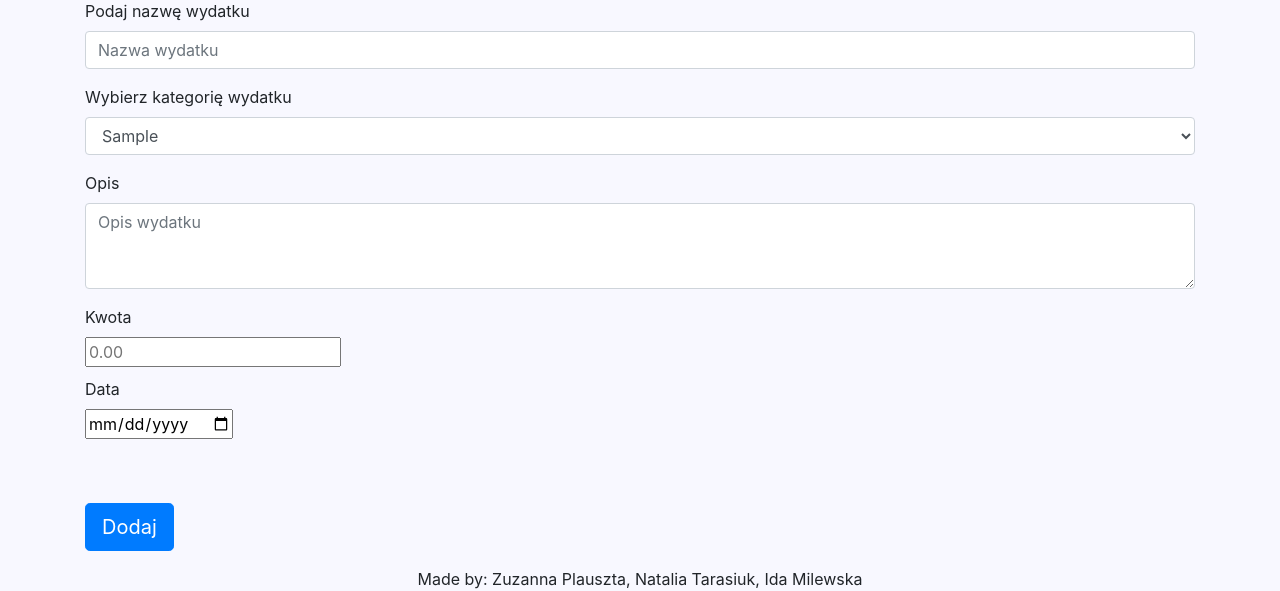
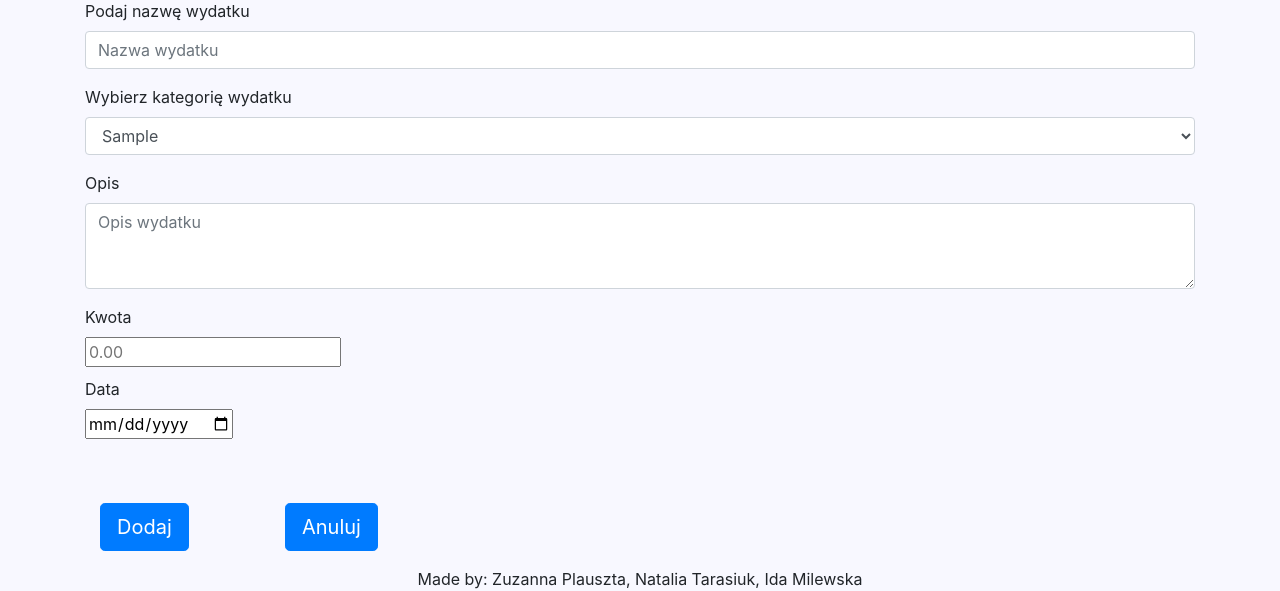
Before and after one commit to natka853/budzet_d, a Django app: page /dodajWydatek/ in a window 1280 px wide. Shown: the part 236-827 px from the top of the page. Run offline with Django 3.2, Linux system fonts and the light colour scheme; a user stored in the database is signed in; tables that the repository leaves empty hold one stand-in row (values such as "Sample post"); some libraries are stand-ins or nearby versions.

Commit message:
dodano przyciski powrotu do: dodajKategorieWydatku, dodajZrodloDochodu, dodajPrzychod, dodajWydatek

```diff
--- a/templates/dodajWydatek.html
+++ b/templates/dodajWydatek.html
@@ -5,6 +5,7 @@
     </div>
     <div>
         <form method="post" class="form-group"> {% csrf_token %}
+            <div>
                 <div class="form-group">
                     <label for="nazwa">Podaj nazwę wydatku</label>
                     <input type="text" class="form-control" name="nazwa" placeholder="Nazwa wydatku">
@@ -34,7 +35,19 @@
                 </div>
                 </br>
                 </br>
-            <input type="submit" value="Dodaj" role="button" class="btn btn-primary btn-lg"/>
+            </div>
+            <div class="container">
+                <div class="row">
+                    <div class="col-2">
+                        <input type="submit" value="Dodaj" role="button"
+                               class="btn btn-primary btn-lg"/>
+                    </div>
+                    <div class="col">
+                        <a role="button" class="btn btn-primary btn-lg"
+                           href="/podsumowanie">Anuluj</a>
+                    </div>
+                </div>
+            </div>
         </form>
     </div>
 {% endblock %}
```
Also changed, not shown: templates/dodajKategorieWydatku.html (+17 -4 lines), templates/dodajPrzychod.html (+13 -0 lines), templates/dodajZrodloDochodu.html (+17 -4 lines). Lines whose indentation alone changed are shown as unchanged.
